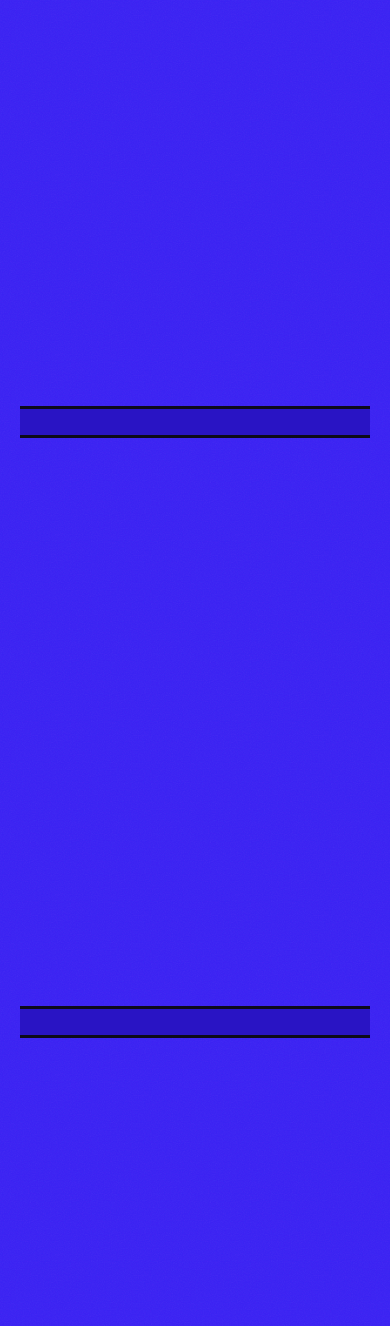
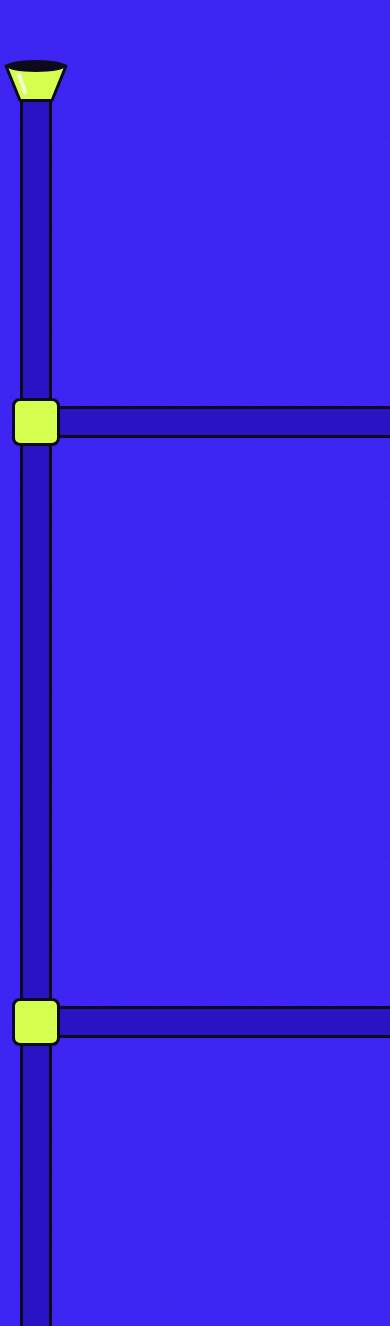
Before and after one commit to tushgaurav/the-brand-pipeline, a Next.js app: page / in a window 390 px wide. Shown: the part 5169-6495 px from the top of the page. Built offline with nearby package versions, Linux system fonts and the light colour scheme.

Commit message:
fix: mobile responsiveness

```diff
--- a/app/globals.css
+++ b/app/globals.css
@@ -167,29 +167,45 @@
     view-timeline: --step block;
   }
 
+  /*
+   * Small screens: the lime in the riser keeps level with a line 16% up from
+   * the bottom of the screen, and each stage plays as its pipe passes it.
+   * A stage's pipe sits 20rem down the step, so `cover calc(Xvh + 20rem)` is
+   * "once the stage's pipe is X% of the way up the screen".
+   */
+  .flow-riser {
+    view-timeline: --riser block;
+  }
+
+  .flow-drop {
+    animation: flow-drop linear both;
+    animation-timeline: --riser;
+    animation-range: cover 16vh cover calc(100% - 84vh + 2rem);
+  }
+
   .flow-fill {
     animation: flow-fill linear both;
     animation-timeline: --step;
-    animation-range: cover 24% cover 40%;
+    animation-range: cover calc(16vh + 20rem) cover calc(30vh + 20rem);
   }
 
   .flow-peep {
     animation: peep-rise linear both;
     animation-timeline: --step;
-    animation-range: cover 28% cover 44%;
+    animation-range: cover calc(20vh + 20rem) cover calc(34vh + 20rem);
   }
 
   .flow-text {
     animation: reveal-up linear both;
     animation-timeline: --step;
-    animation-range: cover 32% cover 48%;
+    animation-range: cover calc(12vh + 20rem) cover calc(28vh + 20rem);
   }
 
   .flow-bubble {
     transform-origin: 0 100%;
     animation: bubble-pop linear both;
     animation-timeline: --step;
-    animation-range: cover 40% cover 50%;
+    animation-range: cover calc(30vh + 20rem) cover calc(38vh + 20rem);
   }
 
   @media (min-width: 64rem) and (min-height: 42rem) and (prefers-reduced-motion: no-preference) {
@@ -253,6 +269,12 @@
   }
 }
 
+@keyframes flow-drop {
+  from {
+    transform: translateY(-100%);
+  }
+}
+
 @keyframes peep-rise {
   from {
     transform: translateY(105%);
@@ -273,16 +295,28 @@
   }
 }
 
-/* Dashed sheen sliding along the process pipe, like something flowing through it. */
-.pipe-flow {
+/* Dashed sheen sliding along the process pipes, like something flowing through them. */
+.pipe-flow,
+.pipe-flow-down {
   border-radius: 9999px;
-  background: repeating-linear-gradient(90deg, rgb(255 255 255 / 0.65) 0 56px, transparent 56px 72px);
+  background: repeating-linear-gradient(var(--flow-dir, 90deg), rgb(255 255 255 / 0.65) 0 56px, transparent 56px 72px);
   animation: pipe-flow 2.4s linear infinite;
+}
+
+.pipe-flow-down {
+  --flow-dir: 180deg;
+  animation-name: pipe-flow-down;
 }
 
 @keyframes pipe-flow {
   to {
     background-position-x: 72px;
+  }
+}
+
+@keyframes pipe-flow-down {
+  to {
+    background-position-y: 72px;
   }
 }
 
--- a/components/process.tsx
+++ b/components/process.tsx
@@ -41,9 +41,9 @@ function Sheen() {
 }
 
 /* An empty stretch of pipe that fills with lime as you scroll (see .flow-fill). */
-function PipeSegment({ fillClassName = "flow-fill" }: { fillClassName?: string }) {
+function PipeSegment({ fillClassName = "flow-fill", className = "" }: { fillClassName?: string; className?: string }) {
   return (
-    <div aria-hidden="true" className={`relative bg-brand-deep ${pipe}`}>
+    <div aria-hidden="true" className={`relative bg-brand-deep ${pipe} ${className}`}>
       <div className="absolute inset-0 overflow-clip">
         {/* Overshoots the segment so its rounded front is clipped away once full */}
         <div className={`relative h-full w-[calc(100%+2rem)] rounded-r-full bg-lime ${fillClassName}`}>
@@ -52,6 +52,39 @@ function PipeSegment({ fillClassName = "flow-fill" }: { fillClassName?: string }
       </div>
       <div className={flange} />
     </div>
+  );
+}
+
+/*
+ * Below lg the stages stack, so a riser down the left feeds each one in turn.
+ * Each stage's riser runs from its junction to the next one, so the joins hide
+ * under the junction boxes (see .flow-drop).
+ */
+function Riser({ className }: { className: string }) {
+  return (
+    <div
+      aria-hidden="true"
+      className={`flow-riser absolute -bottom-[23.5rem] left-0 w-8 overflow-clip border-x-[3px] border-ink bg-brand-deep lg:hidden ${className}`}
+    >
+      <div className="flow-drop relative h-[calc(100%+2rem)] w-full rounded-b-full bg-lime">
+        <div className="pipe-flow-down absolute inset-y-0 left-1.5 w-1" />
+      </div>
+    </div>
+  );
+}
+
+/* Where the brand goes in, at the top of the riser. */
+function Funnel() {
+  return (
+    <svg
+      viewBox="0 0 64 44"
+      aria-hidden="true"
+      className="absolute bottom-full -left-4 w-16 overflow-visible lg:hidden"
+    >
+      <path d="M2 8H62L48 42.5H16Z" className="fill-lime stroke-ink" strokeWidth={3} strokeLinejoin="round" />
+      <ellipse cx={32} cy={8} rx={30} ry={6} className="fill-ink" />
+      <path d="M15 17 21 34" className="stroke-[#f4ffd0]" strokeWidth={4} strokeLinecap="round" />
+    </svg>
   );
 }
 
@@ -83,13 +116,16 @@ export function Process() {
                 <PipeSegment fillClassName="flow-exit" />
               </div>
 
-              <ol className="grid gap-14 sm:grid-cols-2 sm:gap-x-6 lg:grid-cols-4 lg:gap-0">
+              <ol className="grid gap-14 lg:grid-cols-4 lg:gap-0">
                 {steps.map((step, i) => (
                   <li
                     key={step.title}
-                    className="flow-step relative flex flex-col"
+                    className="flow-step relative flex flex-col pl-12 lg:pl-0"
                     style={{ "--i": i } as CSSProperties}
                   >
+                    {i === 0 && <Funnel />}
+                    {i < steps.length - 1 && <Riser className={i === 0 ? "top-0" : "top-[20rem]"} />}
+
                     <div className="relative h-[19rem]">
                       {/* Clipped at the pipe so people climb out of it */}
                       <div className="absolute inset-x-0 top-0 -bottom-1 flex items-end justify-center overflow-clip">
@@ -106,9 +142,14 @@ export function Process() {
                       </div>
                     </div>
 
-                    <PipeSegment />
+                    {/* Below lg it branches off the riser and runs off the right edge */}
+                    <PipeSegment className="-mr-5 -ml-4 lg:mx-0" />
+                    <div
+                      aria-hidden="true"
+                      className="absolute top-[18.5rem] -left-2 size-12 rounded-lg border-[3px] border-ink bg-lime lg:hidden"
+                    />
 
-                    <div className="flow-text pt-8 lg:pr-8 lg:pl-6">
+                    <div className="flow-text max-w-xl pt-8 lg:max-w-none lg:pr-8 lg:pl-6">
                       <h3 className="font-display text-3xl font-bold tracking-[-0.03em] md:text-4xl">
                         {step.title}
                       </h3>
--- a/components/site-header.tsx
+++ b/components/site-header.tsx
@@ -96,16 +96,13 @@ export function SiteHeader() {
           </button>
         </div>
         <nav aria-label="Mobile" className="mt-16 flex flex-col gap-2">
-          {links.map((link, i) => (
+          {links.map((link) => (
             <a
               key={link.href}
               href={link.href}
               onClick={() => setOpen(false)}
-              className="headline flex items-baseline gap-4 py-1 text-6xl text-lime"
+              className="headline py-1 text-6xl text-lime"
             >
-              <span className="font-sans text-sm font-medium tracking-normal text-white/60">
-                0{i + 1}
-              </span>
               {link.label}
             </a>
           ))}
```
